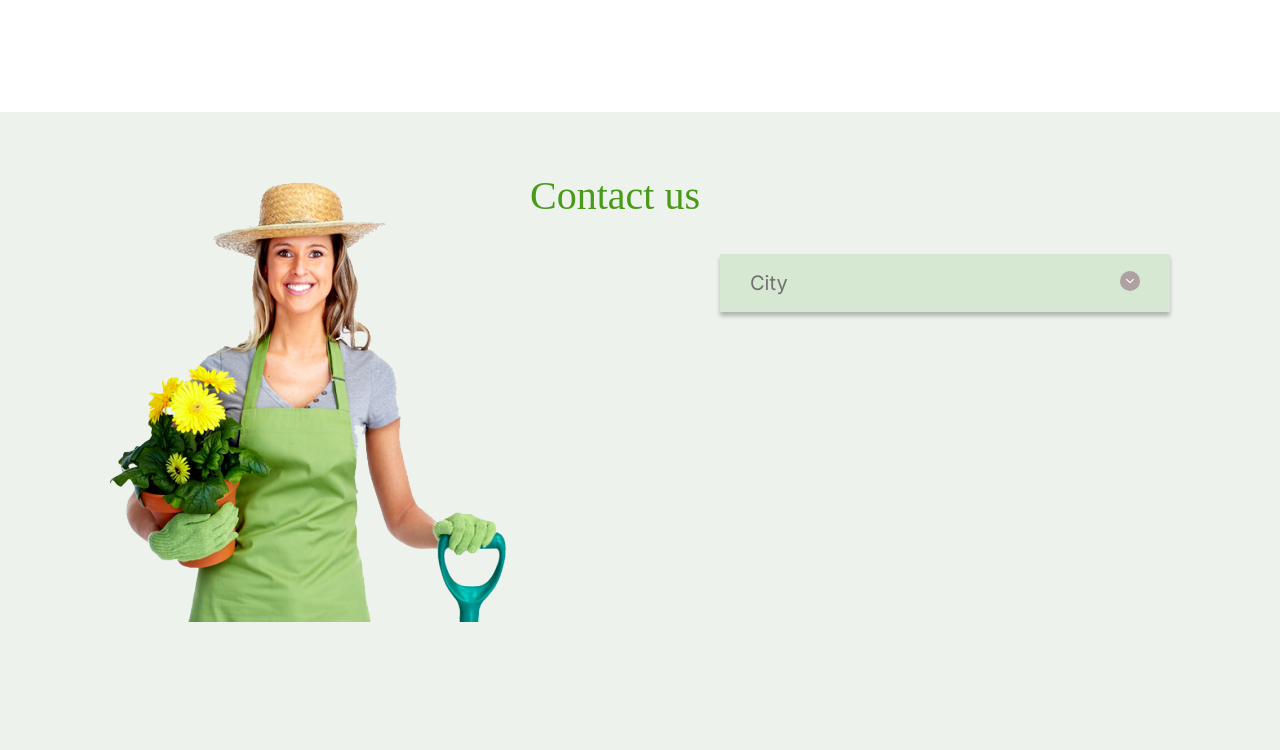
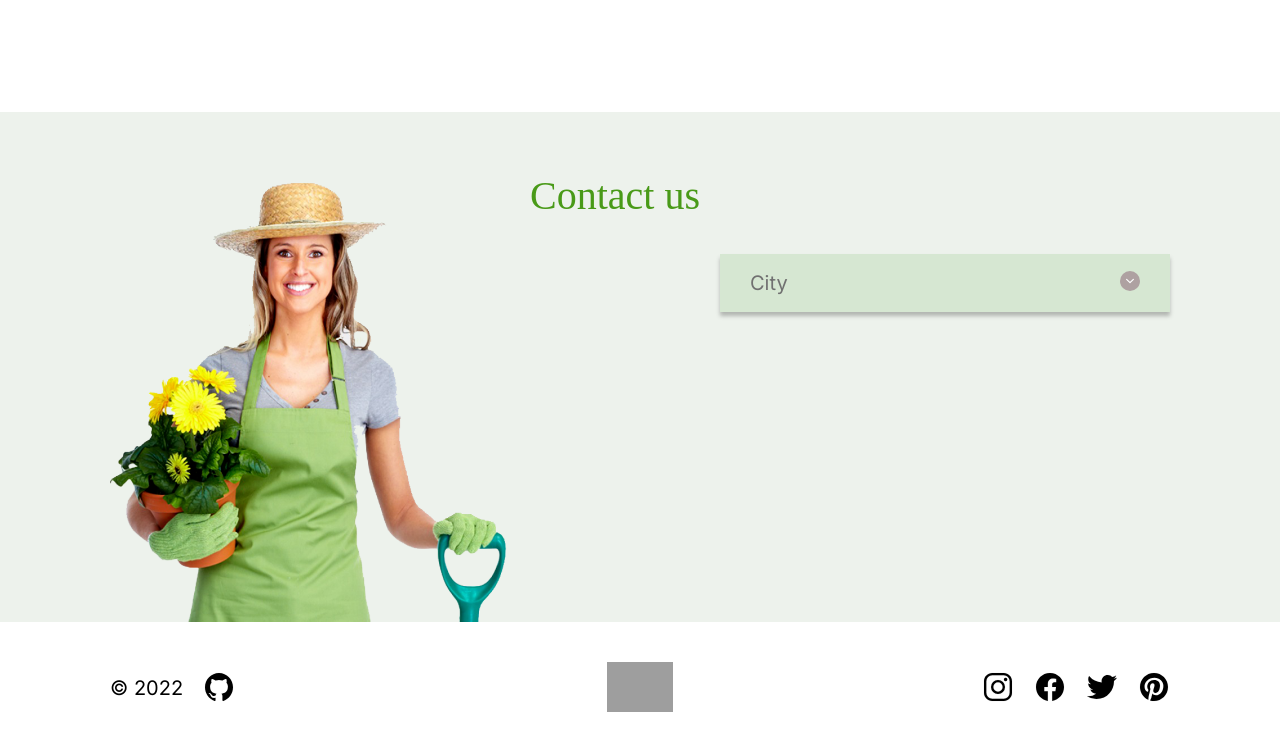
Before and after one commit to kbikchantaeva/plants, a plain HTML site: page index.html in a window 1280 px wide. Shown: the part 3019-3769 px from the top of the page. Before the commit the page ends 3641 px from the top, so only its background shows below. Drawn offline with nearby package versions, Linux system fonts and the light colour scheme; grey boxes are pictures that could not be loaded; a web font is replaced by a local one.

Commit message:
feat: add footer

```diff
--- a/index.html
+++ b/index.html
@@ -221,7 +221,42 @@
       </section>
     </main>
 
-    <footer class="footer"></footer>
+    <footer class="footer">
+      <div class="container">
+        <div class="footer-column--left">
+          <p class="footer-text">&copy; 2022</p>
+          <a href="https://github.com/kbikchantaeva" class="footer-link"
+            ><ion-icon name="logo-github" class="footer-icon"></ion-icon
+          ></a>
+        </div>
+        <div class="footer-column--middle">
+          <a href="https://rs.school/js-stage0/" class="footer-link"
+            ><img
+              src="https://rs.school/images/rs_school_js.svg"
+              alt="RSSchool Logo"
+              class="footer-img"
+          /></a>
+        </div>
+
+        <div class="footer-column--right">
+          <a href="https://www.instagram.com/" class="footer-link">
+            <ion-icon name="logo-instagram" class="footer-icon"></ion-icon
+          ></a>
+
+          <a href="https://www.facebook.com/" class="footer-link"
+            ><ion-icon name="logo-facebook" class="footer-icon"></ion-icon
+          ></a>
+
+          <a href="https://twitter.com/" class="footer-link"
+            ><ion-icon name="logo-twitter" class="footer-icon"></ion-icon
+          ></a>
+
+          <a href="https://www.pinterest.com/" class="footer-link"
+            ><ion-icon name="logo-pinterest" class="footer-icon"></ion-icon
+          ></a>
+        </div>
+      </div>
+    </footer>
 
     <script
       type="module"
--- a/styles/style.css
+++ b/styles/style.css
@@ -21,6 +21,7 @@ body {
 
 .container {
   padding: 0 11rem;
+  margin: 0 auto;
 }
 
 .header .container {
@@ -336,3 +337,53 @@ body {
   color: #fff;
   border-radius: 50%;
 }
+
+/* FOOTER SECTION */
+
+.footer {
+  padding: 4rem 0;
+  background-color: #fff;
+}
+
+.footer .container {
+  display: grid;
+  grid-template-columns: 1fr 1fr 1fr;
+  align-items: center;
+}
+
+.footer-column--left {
+  display: flex;
+  align-items: center;
+  gap: 2rem;
+}
+
+.footer-text {
+  font-size: 2rem;
+}
+
+.footer-column--middle {
+  justify-self: center;
+}
+
+.footer-img {
+  height: 5rem;
+}
+
+.footer-column--right {
+  justify-self: end;
+  display: flex;
+  gap: 2rem;
+}
+
+.footer-icon {
+  width: 3.2rem;
+  height: 3.2rem;
+  color: #000;
+}
+
+.footer-link:link,
+.footer-link:hover,
+.footer-link:active,
+.footer-link:visited {
+  color: #000;
+}
```
